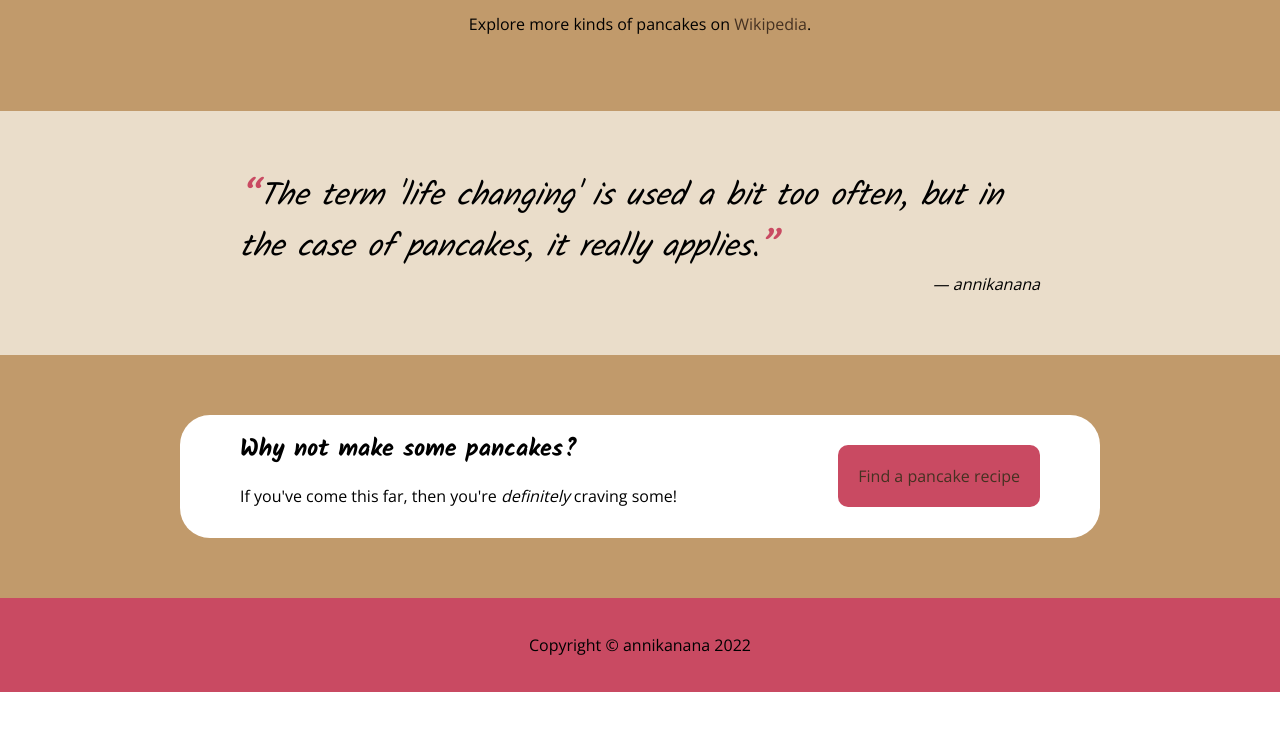
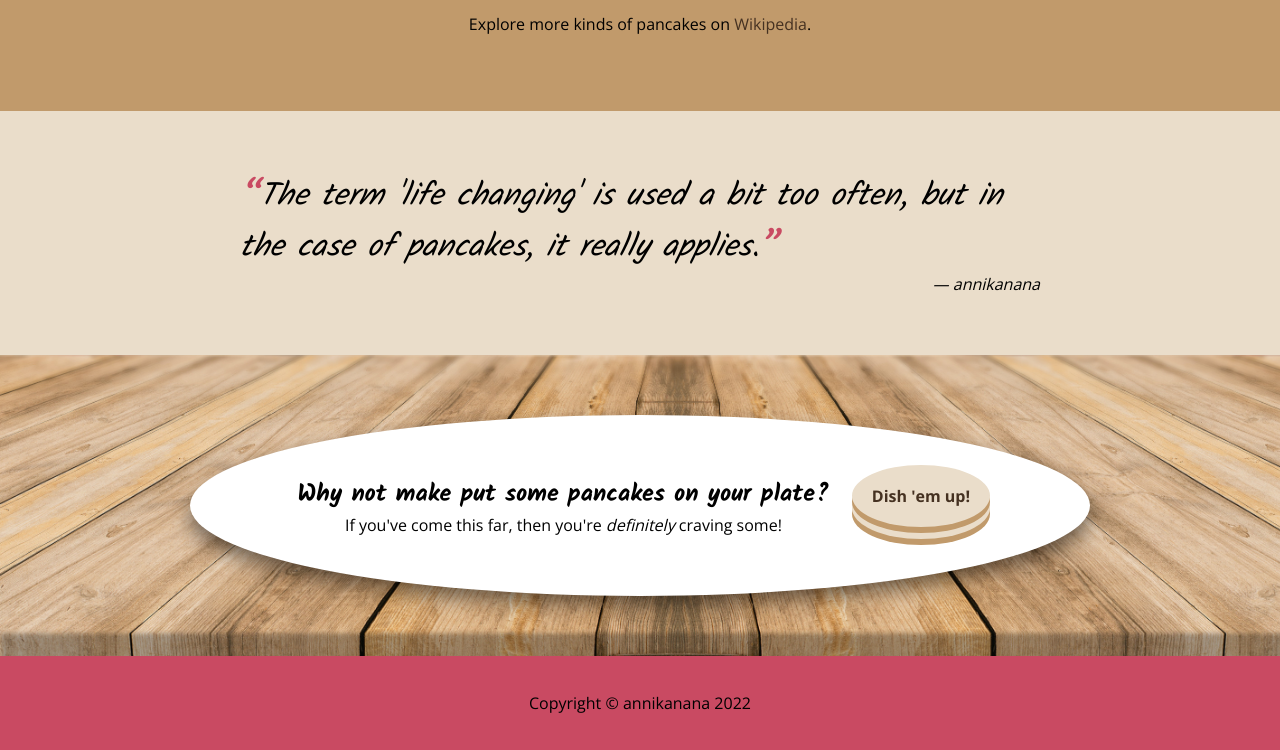
Before and after one commit to annikanana/flexbox-lp, a plain HTML site: page index.html in a window 1280 px wide. Shown: the part 1252-2002 px from the top of the page. Before the commit the page ends 1944 px from the top, so only its background shows below. Drawn offline with nearby package versions, Linux system fonts and the light colour scheme.

Commit message:
Add styles for banner

```diff
--- a/index.html
+++ b/index.html
@@ -67,7 +67,6 @@
                         </figcaption>
                     </figure>
                     <figure class="item">
-
                         <img src="images/pexels-nadi-lindsay-2439122-500x500.jpg" alt="Two crumpets on a white plate covered with strawberry jam and fresh strawberries">
                         <figcaption>
                             <h3>Crumpets</h3>
@@ -91,10 +90,10 @@
             <div class="container">
                 <div class="banner">
                     <div class="banner-text">
-                        <h2>Why not make some pancakes?</h2>
+                        <h2>Why not make put some pancakes on your plate?</h2>
                         <p>If you've come this far, then you're <em>definitely</em> craving some!</p>
                     </div>
-                    <a href="https://www.google.com/search?q=pancake+recipe" target="_blank">Find a pancake recipe</a>
+                    <a href="https://www.google.com/search?q=pancake+recipe" target="_blank">Dish 'em up!</a>
                 </div>
             </div>
         </section>
--- a/style.css
+++ b/style.css
@@ -161,7 +161,8 @@ nav ul li a:hover {
 }
 
 #recipe {
-    background: #C19A6B;
+    background: #C19A6B url(images/pexels-tirachard-kumtanom-347139.jpg);
+    background-size: cover;
 }
 
 #recipe .container {
@@ -173,21 +174,33 @@ nav ul li a:hover {
     display: flex;
     align-items: center;
     background: white;
-    width: 800px;
-    padding: 15px 60px;
+    width: 700px;
+    padding: 60px 100px;
     column-gap: 15px;
-    border-radius: 30px;
+    border-radius: 50%;
+    box-shadow: 0px 10px 20px rgba(0,0,0,0.5);
 }
 
 #recipe .banner .banner-text {
     flex: 1;
+    text-align: center;
+}
+
+#recipe .banner .banner-text p {
+    margin: 0;
 }
 
 #recipe .banner a {
     display: block;
-    background: #C94A62;
+    background: #EADDCA;
     padding: 20px;
-    border-radius: 10px;
+    border-radius: 50%;
+    box-shadow:
+    0 6px #C19A6B,
+    0 12px #EADDCA,
+    0 18px #C19A6B;
+    margin-top: -18px;
+    font-weight: 700;
 }
 
 footer {
```
Also changed, not shown: images/pexels-tirachard-kumtanom-347139.jpg (added).
